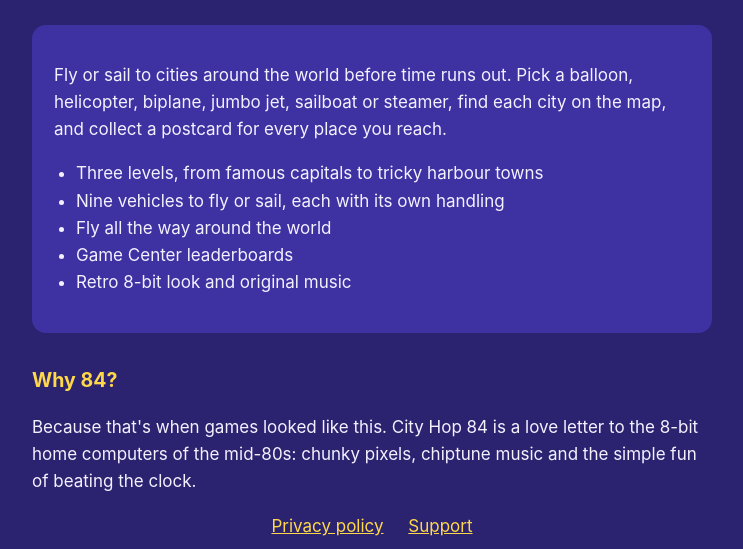
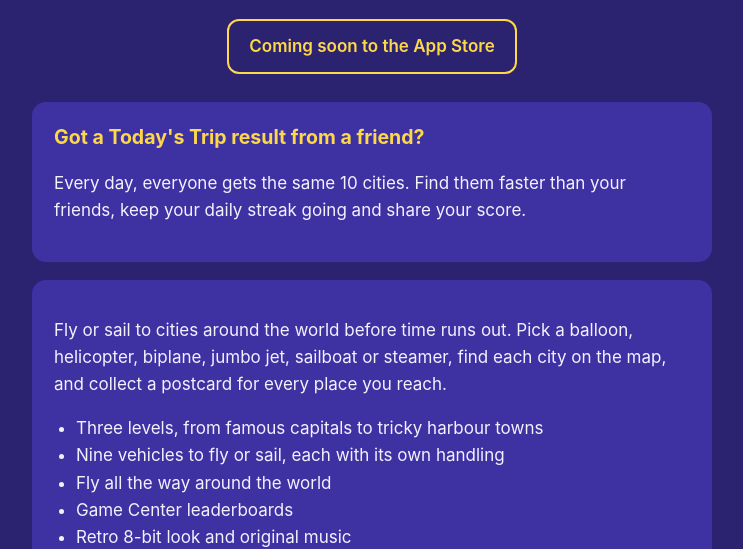
Before and after one commit to cityhop84app/cityhop84app.github.io, a plain HTML site: page index.html in a window 1280 px wide. Shown: the part 253-802 px from the top of the page, without its empty margins (268-1011 px from the left). Drawn offline with Linux system fonts and the light colour scheme.

Commit message:
Add files via upload

```diff
--- a/index.html
+++ b/index.html
@@ -6,6 +6,12 @@
 <title>City Hop 84</title>
 <meta name="description" content="City Hop 84 is an original retro geography game for iPhone and iPad. Fly or sail to cities around the world before time runs out.">
 <link rel="icon" href="icon.png">
+<link rel="apple-touch-icon" href="icon.png">
+<meta property="og:title" content="City Hop 84">
+<meta property="og:description" content="Fly or sail to cities around the world before time runs out. A retro geography game for iPhone and iPad.">
+<meta property="og:image" content="https://cityhop84app.github.io/og-image.png">
+<meta property="og:url" content="https://cityhop84app.github.io/">
+<meta name="twitter:card" content="summary_large_image">
 <link rel="stylesheet" href="style.css">
 </head>
 <body>
@@ -14,7 +20,17 @@
     <img src="icon.png" alt="City Hop 84 app icon">
     <h1>CITY HOP 84</h1>
     <p class="tag">An original retro geography game for iPhone and iPad.</p>
+    <!-- APP STORE BADGE
+         When the app is live: replace the "coming soon" line below with the official
+         "Download on the App Store" badge from https://tools.applemarketingtools.com
+         (search for City Hop 84, pick the black badge, copy the code it gives you). -->
+    <p class="cta"><span class="soon">Coming soon to the App Store</span></p>
   </header>
+
+  <div class="panel daily">
+    <h2>Got a Today's Trip result from a friend?</h2>
+    <p>Every day, everyone gets the same 10 cities. Find them faster than your friends, keep your daily streak going and share your score.</p>
+  </div>
 
   <div class="panel">
     <p>Fly or sail to cities around the world before time runs out. Pick a balloon, helicopter, biplane, jumbo jet, sailboat or steamer, find each city on the map, and collect a postcard for every place you reach.</p>
--- a/style.css
+++ b/style.css
@@ -14,3 +14,7 @@ nav { text-align:center; margin: 18px 0 8px; }
 nav a { margin: 0 10px; }
 footer { text-align:center; color: var(--muted); font-size: 14px; margin-top: 40px; }
 ul { padding-left: 22px; }
+.cta { margin: 22px 0 6px; }
+.cta img { height: 54px; }
+.soon { display: inline-block; padding: 12px 20px; border: 2px solid var(--accent); border-radius: 12px; color: var(--accent); font-weight: 600; }
+.daily h2 { margin-top: 0; }
```
Also changed, not shown: icon.png, og-image.png (added).
